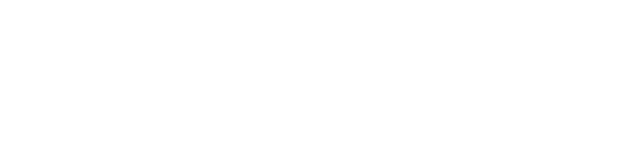
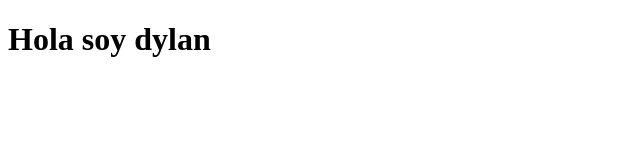
Before and after one commit to RyanXAXF/Web_Ryan_Dylan, a plain HTML site: page index.html in a window 1280 px wide. Shown: the whole page, without its empty margins (0-640 px from the left). Drawn offline with Linux system fonts and the light colour scheme.

Commit message:
primer commit dylan prueba

```diff
--- a/index.html
+++ b/index.html
@@ -3,9 +3,10 @@
 <head>
     <meta charset="UTF-8">
     <meta name="viewport" content="width=device-width, initial-scale=1.0">
-    <title>Arrays</title>
+    <title>Pagina de prueba</title>
 </head>
 <body>
+    <h1>Hola soy dylan</h1>
     <script src="./main.js"></script>
 </body>
 </html>
```
